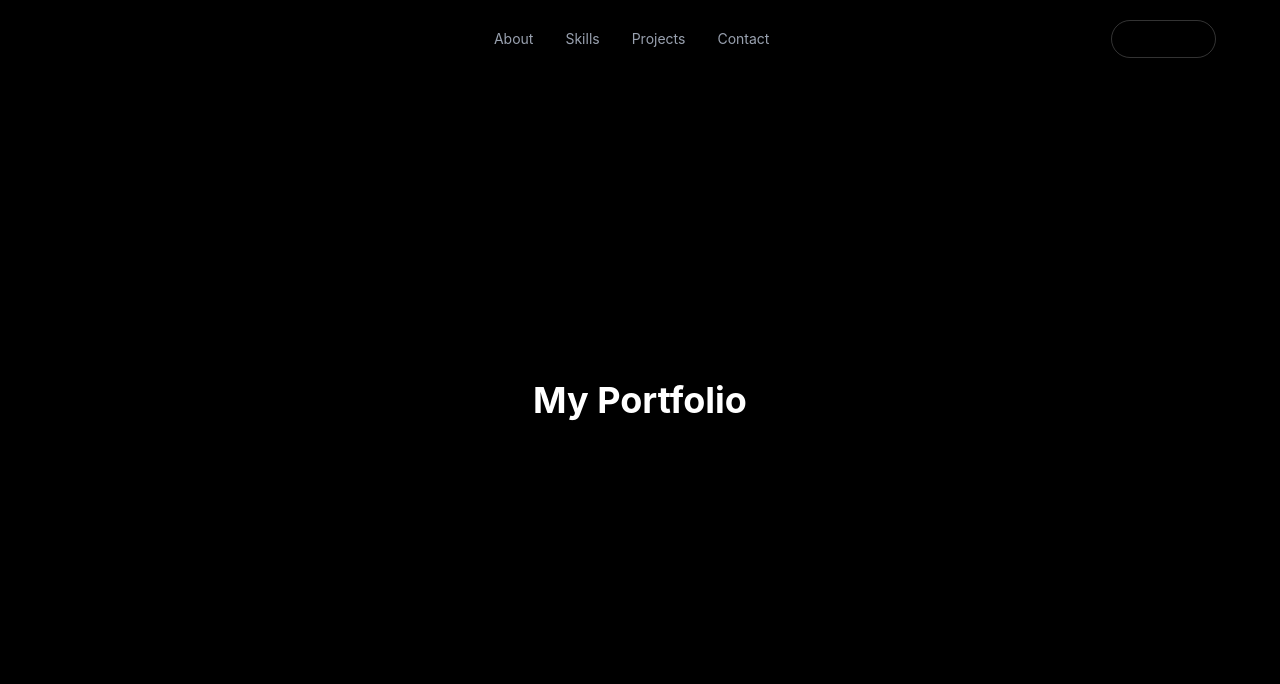
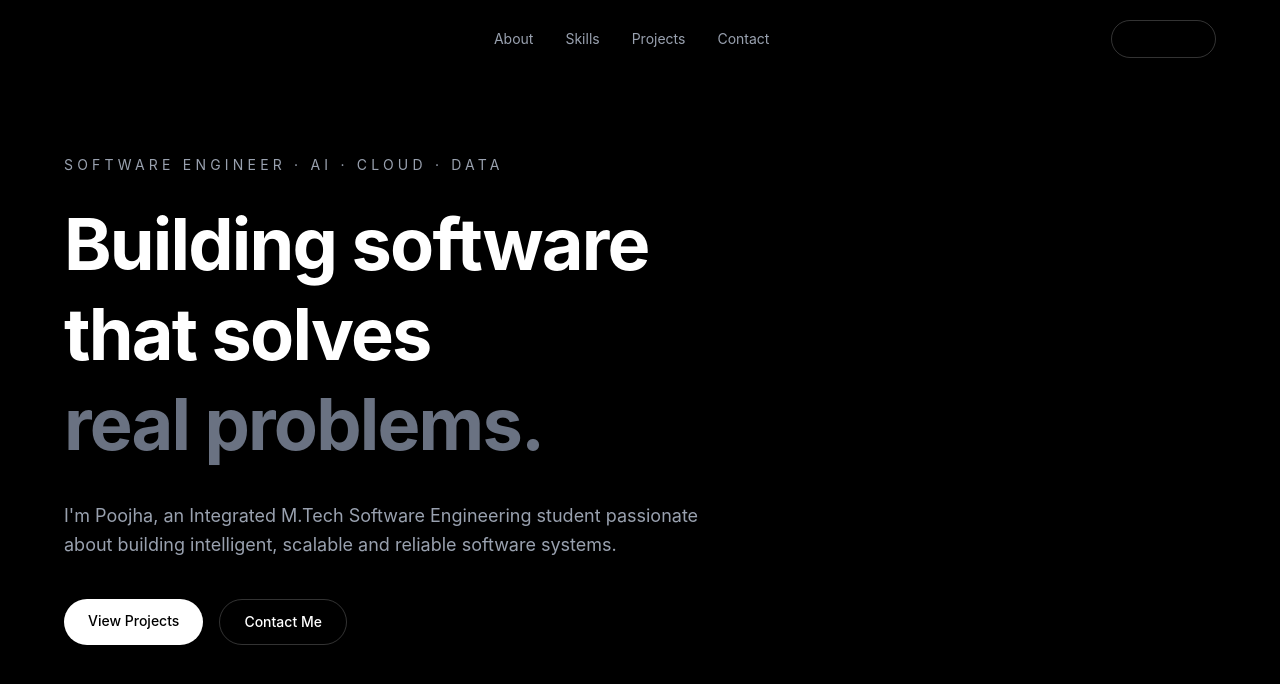
Before and after one commit to POOJHA07/portfolio, a React app: page / in a window 1280 px wide. Shown: the top 684 px of the page. Built offline with nearby package versions, Linux system fonts and the light colour scheme; the HTML template or start-up script is replaced by a standard one.

Commit message:
feat: add portfolio hero

```diff
--- a/src/App.jsx
+++ b/src/App.jsx
@@ -1,16 +1,13 @@
 import Navbar from './components/Navbar'
+import Hero from './components/Hero'
 
 function App() {
   return (
     <>
       <Navbar />
 
-      <main className="min-h-screen bg-black text-white">
-        <section className="flex min-h-screen items-center justify-center">
-          <h1 className="text-4xl font-bold">
-            My Portfolio
-          </h1>
-        </section>
+      <main className="bg-black text-white">
+        <Hero />
       </main>
     </>
   )
--- a/src/components/Hero.jsx
+++ b/src/components/Hero.jsx
@@ -0,0 +1,47 @@
+function Hero() {
+  return (
+    <section className="min-h-screen bg-black px-6 text-white">
+      <div className="mx-auto flex min-h-screen max-w-6xl items-center">
+        <div className="max-w-4xl">
+
+          <p className="mb-6 text-sm uppercase tracking-[0.3em] text-gray-400">
+            Software Engineer · AI · Cloud · Data
+          </p>
+
+          <h1 className="text-5xl font-bold leading-tight tracking-tight sm:text-6xl md:text-7xl">
+            Building software
+            <br />
+            that solves
+            <br />
+            <span className="text-gray-500">real problems.</span>
+          </h1>
+
+          <p className="mt-8 max-w-2xl text-lg leading-relaxed text-gray-400">
+            I'm Poojha, an Integrated M.Tech Software Engineering student
+            passionate about building intelligent, scalable and reliable
+            software systems.
+          </p>
+
+          <div className="mt-10 flex flex-wrap gap-4">
+            <a
+              href="#projects"
+              className="rounded-full bg-white px-6 py-3 text-sm font-medium text-black transition hover:scale-105"
+            >
+              View Projects
+            </a>
+
+            <a
+              href="#contact"
+              className="rounded-full border border-white/20 px-6 py-3 text-sm font-medium transition hover:bg-white hover:text-black"
+            >
+              Contact Me
+            </a>
+          </div>
+
+        </div>
+      </div>
+    </section>
+  )
+}
+
+export default Hero
```
